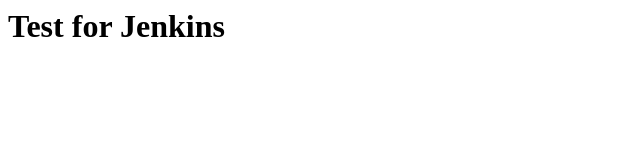
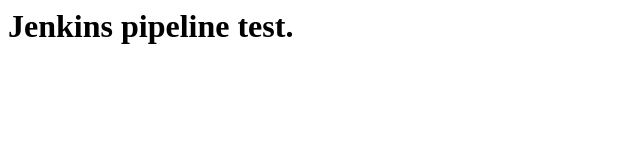
Before and after one commit to ArturSkrzeta/Test, a plain HTML site: page index.html in a window 1280 px wide. Shown: the whole page, without its empty margins (0-640 px from the left). Drawn offline with Linux system fonts and the light colour scheme.

Commit message:
Add files via upload

```diff
--- a/index.html
+++ b/index.html
@@ -1,5 +1,5 @@
 <html>
 <body>
-<h1> Test for Jenkins </h1>
+<h1>Jenkins pipeline test.</h1>
 </body>
 </html>
```
Also changed, not shown: 1 other file.
